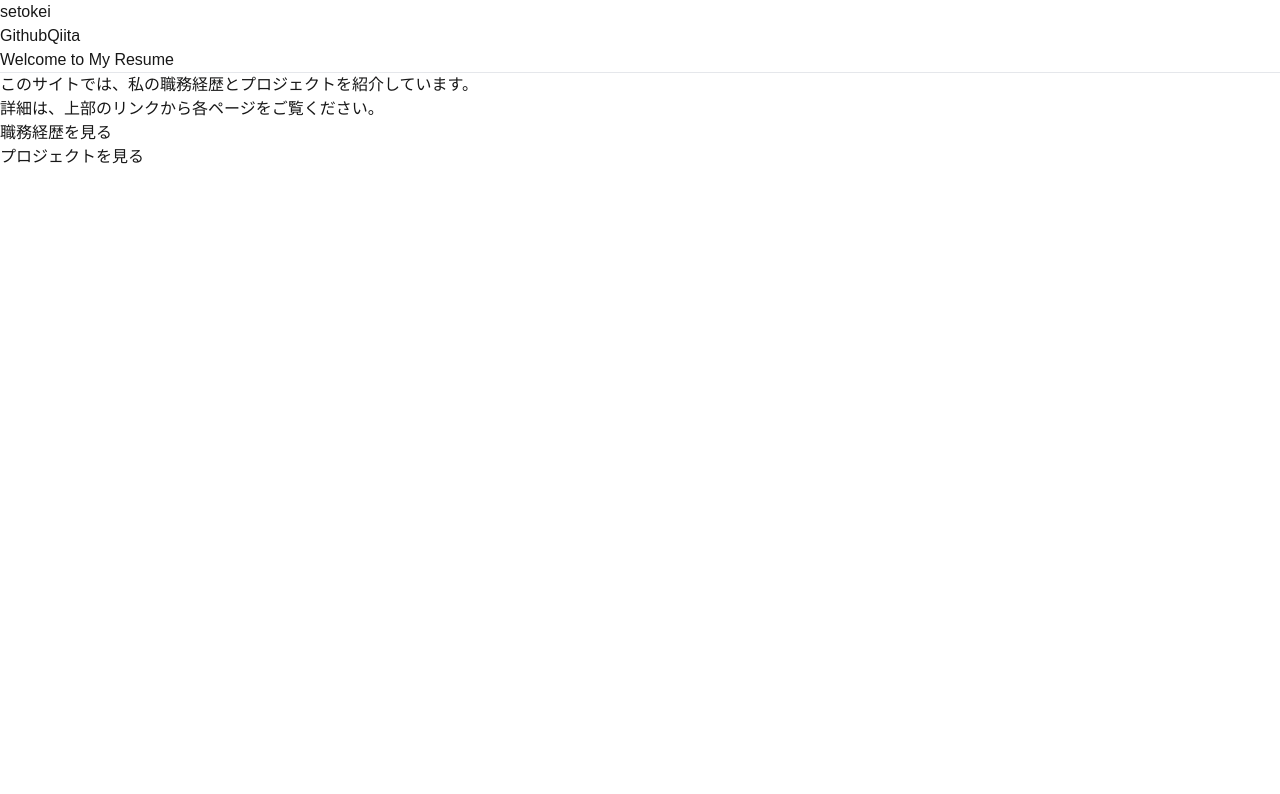
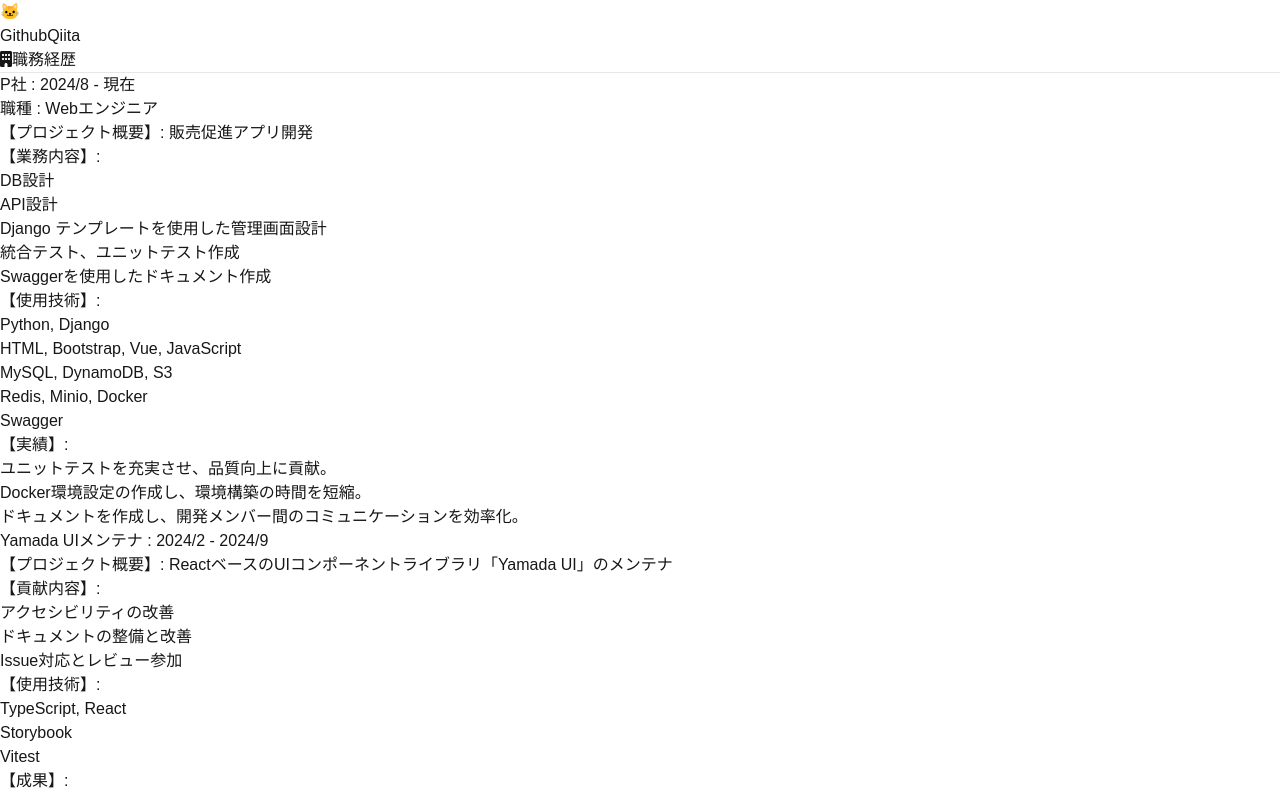
Before and after one commit to setodeve/Resume-Website, a Next.js app: page / in a window 1280 px wide. Shown: the top 794 px of the page. Built offline with nearby package versions, Linux system fonts and the light colour scheme.

Commit message:
About, Projectsをコンポーネントに変更

```diff
--- a/src/app/page.tsx
+++ b/src/app/page.tsx
@@ -2,30 +2,24 @@
 
 import Head from 'next/head';
 import Header from '../components/Header';
-import Link from 'next/link';
+import { config } from '@fortawesome/fontawesome-svg-core';
+import '@fortawesome/fontawesome-svg-core/styles.css';
+import About from '../components/About';
+import Projects from '../components/Project';
+config.autoAddCss = false;
 
 export default function Home() {
   return (
     <>
       <Head>
-        <title>Home - Resume</title>
+        <title>Home</title>
       </Head>
       <div className="dark font-sans">
         <div className="min-h-screen bg-neutral-50 dark:bg-neutral-900 text-gray-500 dark:text-gray-300">
           <Header />
           <main className="mx-auto max-w-3xl p-4 selection:bg-black text-gray-500 dark:text-gray-300">
-            <section className="mt-12 text-gray-500 dark:text-gray-300">
-              <h2 className="text-3xl font-bold">Welcome to My Resume</h2>
-              <hr className="h-px mt-2 mb-5 bg-yellow-400 border-0" />
-              <p>このサイトでは、私の職務経歴とプロジェクトを紹介しています。</p>
-              <p>詳細は、上部のリンクから各ページをご覧ください。</p>
-              <div className="mt-4">
-                <Link href="/about" className="text-blue-600 hover:underline">職務経歴を見る</Link>
-              </div>
-              <div className="mt-2">
-                <Link href="/projects" className="text-blue-600 hover:underline">プロジェクトを見る</Link>
-              </div>
-            </section>
+            <About/>
+            <Projects/>
           </main>
         </div>
       </div>
--- a/src/app/about/page.tsx
+++ b/src/components/About.tsx
@@ -5,7 +5,6 @@
 import { faBuilding } from '@fortawesome/free-solid-svg-icons';
 import { config } from '@fortawesome/fontawesome-svg-core';
 import '@fortawesome/fontawesome-svg-core/styles.css';
-import Header from '../../components/Header';
 import Link from 'next/link'
 
 config.autoAddCss = false;
@@ -18,9 +17,8 @@
       </Head>
       <div className="dark font-sans">
         <div className="min-h-screen bg-neutral-50 dark:bg-neutral-900 text-gray-500 dark:text-gray-300">
-          <Header />
           <main className="mx-auto max-w-3xl p-4 selection:bg-black text-gray-500 dark:text-gray-300">
-            <section className="mt-12 text-gray-500 dark:text-gray-300">
+            <section className=" text-gray-500 dark:text-gray-300">
               <h2 className="text-3xl font-bold">
                 <FontAwesomeIcon icon={faBuilding} className="mr-2" />
                 職務経歴
--- a/src/components/Header.tsx
+++ b/src/components/Header.tsx
@@ -6,7 +6,7 @@
   return (
     <header className="inset-x-0 bg-neutral-300 dark:bg-neutral-900 sm:relative">
       <div className="mx-auto justify-between p-3 sm:flex sm:justify-between sm:max-w-4xl sm:p-4">
-        <div className="text-2xl font-bold"><Link href="/">setokei</Link></div>
+        <div className="text-2xl font-bold"><Link href="/">🐱</Link></div>
         <div className="flex items-center font-bold justify-end">
           <Link className="mx-2" href="https://github.com/setodeve" target="_blank" aria-label="GitHub">Github</Link>
           <Link className="mx-2" href="https://qiita.com/keiswe" target="_blank" aria-label="Qiita">Qiita</Link>
--- a/src/app/projects/page.tsx
+++ b/src/components/Project.tsx
@@ -7,9 +7,8 @@
 import { faFile } from '@fortawesome/free-solid-svg-icons';
 import { config } from '@fortawesome/fontawesome-svg-core';
 import '@fortawesome/fontawesome-svg-core/styles.css';
-import Header from '../../components/Header';
 import Link  from 'next/link';
-import nextConfig from '../../../next.config';
+import nextConfig from '../../next.config';
 const BASE_PATH = nextConfig.basePath || "";
 
 config.autoAddCss = false;
@@ -41,9 +40,8 @@
       </Head>
       <div className="dark font-sans">
         <div className="min-h-screen bg-neutral-50 dark:bg-neutral-900 text-gray-500 dark:text-gray-300">
-          <Header />
           <main className="mx-auto max-w-5xl p-4 selection:bg-black text-gray-500 dark:text-gray-300">
-            <section id="project-list" className="mt-12 text-gray-500 dark:text-gray-300">
+            <section id="project-list" className="text-gray-500 dark:text-gray-300">
               <h2 className="text-3xl font-bold">
                 <FontAwesomeIcon icon={faFile} className="mr-2" />
                 プロジェクト
```
